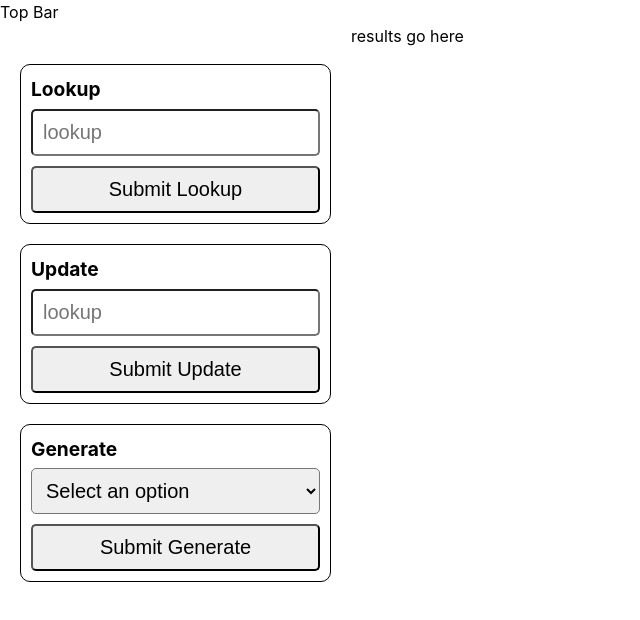
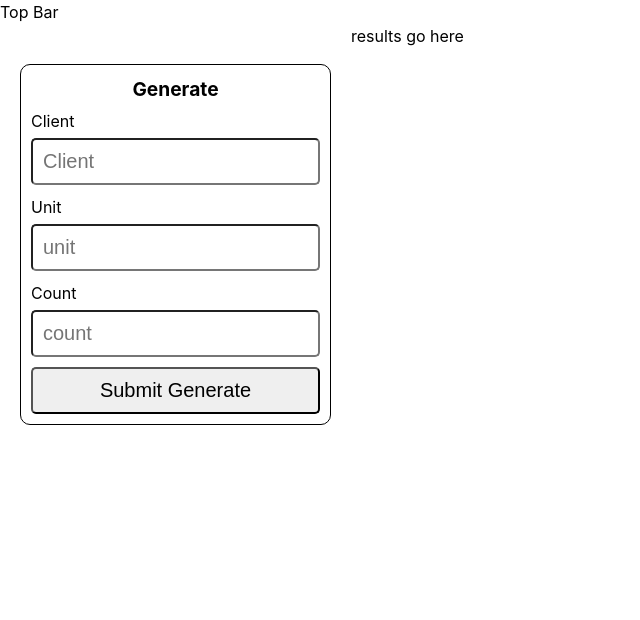
Before and after one commit to DevShasa/kimamo_inputs, a React (Create React App) app: page / in a window 1280 px wide. Shown: the top 620 px of the page, without its empty margins (0-640 px from the left). Built offline with nearby package versions, Linux system fonts and the light colour scheme.

Commit message:
Generate endpoint

```diff
--- a/src/App.js
+++ b/src/App.js
@@ -7,41 +7,53 @@ const UPDATE_ENDPOINT = "https://api-uat.craneww.com/ws/rest/uat/v0/craneReferen
 function App() {
 
   const [lookup, setLookup] = useState("")
-  const [generate, setGenerate] = useState("")
+  const [generate, setGenerate] = useState({
+    client:"",
+    Unit:"",
+    count:""
+  })
   const [update, setUpdate] = useState("")
-  const [loading, setLoading] = useState(false)
+  // const [loading, setLoading] = useState(false)
 
 
-  async function submitLookup(){
-    if(!lookup){
-      alert("LOOKUP INPUT IS EMPTY")
+  function captureGenerateInput(e){
+    setGenerate(prev=>({
+      ...prev,
+      [e.target.name]:e.target.value
+    }))
+  }
+
+  // async function submitLookup(){
+  //   if(!lookup){
+  //     alert("LOOKUP INPUT IS EMPTY")
+  //     return
+  //   }
+
+  //   try {
+  //     const results = await fetch(LOOKUP_ENDPOINT+lookup, {
+  //       method:"GET",
+  //       headers:{
+  //         'Content-Type': 'application/json'
+  //       },
+  //     })
+  //     if(results.ok){
+  //       // query is successful
+  //       const data = await results.json()
+  //       console.log(data) // display the data here ?
+  //     }
+  //     throw new Error
+  //   } catch (error) {
+  //     alert("SOMETHING WENT WRONG SUBMITTING LOOKUP")
+  //     console.log("error")
+  //   }
+  // }
+
+  async function subbmitGenerate(){
+    if(!generate.Unit || !generate.client || !generate.count){
+      alert("ONE OR MORE INPUTS FOR GENERATE IS EMPTY")
       return
     }
 
-    try {
-      const results = await fetch(LOOKUP_ENDPOINT+lookup, {
-        method:"GET",
-        headers:{
-          'Content-Type': 'application/json'
-        },
-      })
-      if(results.ok){
-        // query is successful
-        const data = await results.json()
-        console.log(data) // display the data here ?
-      }
-      throw new Error
-    } catch (error) {
-      alert("SOMETHING WENT WRONG SUBMITTING LOOKUP")
-      console.log("error")
-    }
-  }
-
-  async function subbmitGenerate(){
-    if(!lookup){
-      alert("LOOKUP INPUT IS EMPTY")
-      return
-    }
 
     try {
       const results = await fetch(GENERATE_ENDPOINT, {
@@ -52,12 +64,13 @@ function App() {
         body:JSON.stringify(generate)
       })
 
+      console.log("GENERATE ENDPOINT REQUEST:::", results)
       if(results.ok){
         const data = await results.json()
-        console.log(data)
+        console.log("GENERATE ENDPOINT DATA:::",data)
       }
 
-      throw new Error
+      throw new Error()
 
     } catch (error) {
       alert("SOMETHING WENT WRONG SUBMITTING GENERATE")
@@ -65,33 +78,33 @@ function App() {
     }
   }
 
-  async function submitUpdate(){
-    if(!lookup){
-      alert("LOOKUP INPUT IS EMPTY")
-      return
-    }
+  // async function submitUpdate(){
+  //   if(!lookup){
+  //     alert("LOOKUP INPUT IS EMPTY")
+  //     return
+  //   }
 
-    try {
-      const results = await fetch(UPDATE_ENDPOINT, {
-        method:"PUT",
-        headers:{
-          'Content-Type': 'application/json'
-        },
-        body:JSON.stringify(generate)
-      })
+  //   try {
+  //     const results = await fetch(UPDATE_ENDPOINT, {
+  //       method:"PUT",
+  //       headers:{
+  //         'Content-Type': 'application/json'
+  //       },
+  //       body:JSON.stringify(generate)
+  //     })
 
-      if(results.ok){
-        const data = await results.json()
-        console.log(data)
-      }
+  //     if(results.ok){
+  //       const data = await results.json()
+  //       console.log(data)
+  //     }
 
-      throw new Error
+  //     throw new Error
 
-    } catch (error) {
-      alert("SOMETHING WENT WRONG SUBMITTING UPDATE")
-      console.log("error")
-    }
-  }
+  //   } catch (error) {
+  //     alert("SOMETHING WENT WRONG SUBMITTING UPDATE")
+  //     console.log("error")
+  //   }
+  // }
 
   return (
     <div className="container">
@@ -100,7 +113,7 @@ function App() {
         </div>
         <div className="contents">
           <div className="content_search_inputs">
-            <div className="input_section">
+            {/* <div className="input_section">
                 <p>Lookup</p>
                 <input
                   type="text"
@@ -123,16 +136,40 @@ function App() {
                 <button onClick={submitUpdate}>
                   Submit Update
                 </button>
-            </div>
+            </div> */}
             <div className="input_section">
                 <p>Generate</p>
-                <select value={generate} onChange={(e)=>setGenerate(e.target.value)}>
+                {/* <select value={generate} onChange={(e)=>setGenerate(e.target.value)}>
                   <option value="">Select an option</option>
                   <option value="Option 1">Select option one</option>
                   <option value="Option 2">Select option two</option>
                   <option value="Option 3">Select option three</option>
                   <option value="Option 4">Select option four</option>
-                </select>
+                </select> */}
+                <p id="label">Client</p>
+                <input
+                  type="text"
+                  placeholder="Client"
+                  value={generate.client}
+                  onChange={(e)=>captureGenerateInput(e)}
+                  name="client"
+                />
+                <p id="label">Unit</p>
+                <input
+                  type="text"
+                  placeholder="unit"
+                  value={generate.Unit}
+                  onChange={(e)=>captureGenerateInput(e)}
+                  name="Unit"
+                />
+                <p id="label">Count</p>
+                <input
+                  type="number"
+                  placeholder="count"
+                  value={generate.count}
+                  onChange={(e)=>captureGenerateInput(e)}
+                  name="count"
+                />
                 <button onClick={subbmitGenerate}>
                   Submit Generate
                 </button>
--- a/src/index.css
+++ b/src/index.css
@@ -44,6 +44,7 @@
 .input_section > p{
   font-size: larger;
   font-weight: bold;
+  text-align: center;
 }
 
 .input_section > input{
@@ -65,3 +66,9 @@ select{
   font-size: 20px;
   border-radius: 5px;
   margin-bottom: 5px;}
+
+#label{
+  text-align: left;
+  font-size:medium;
+  font-weight:400;
+}
```
